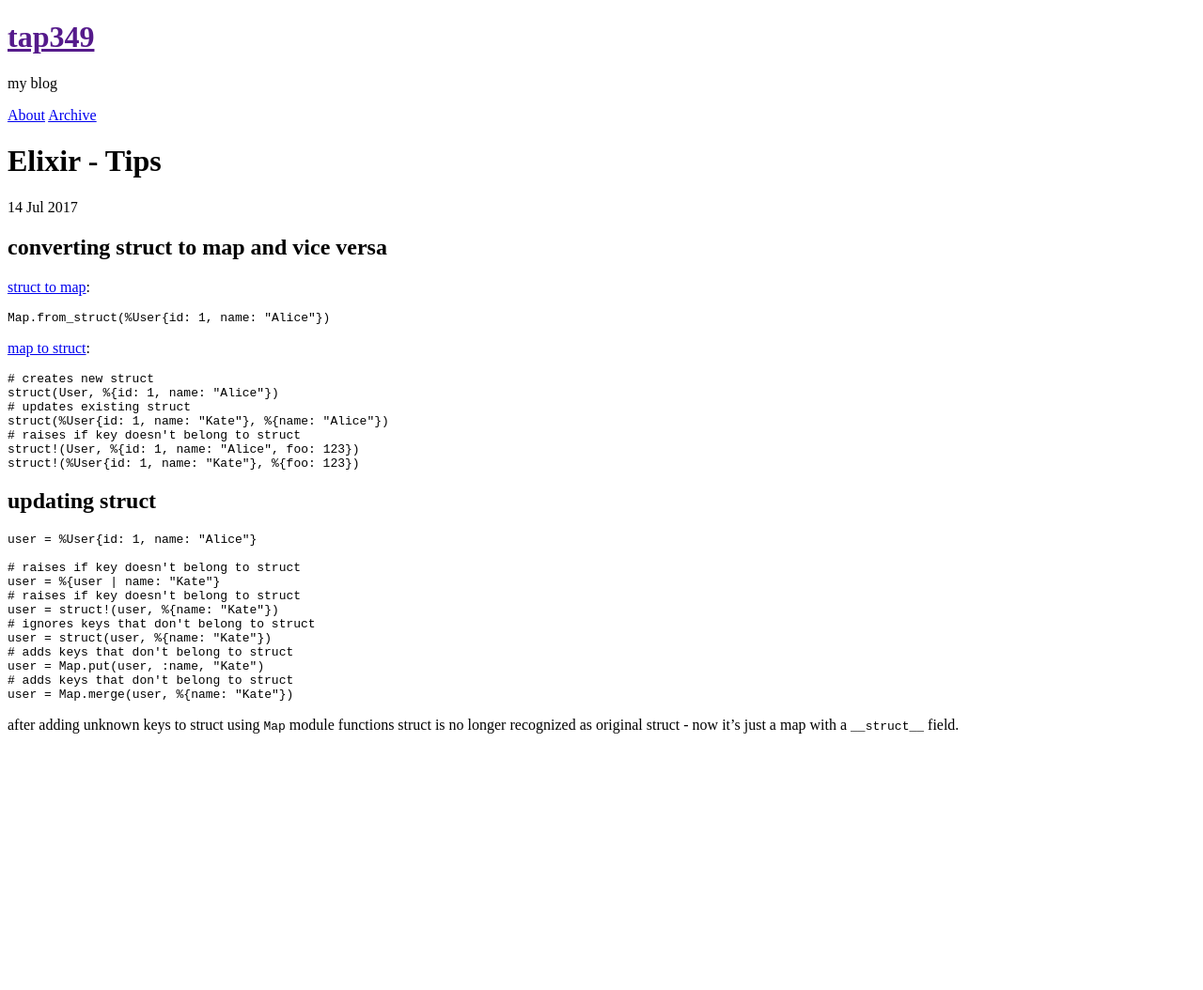
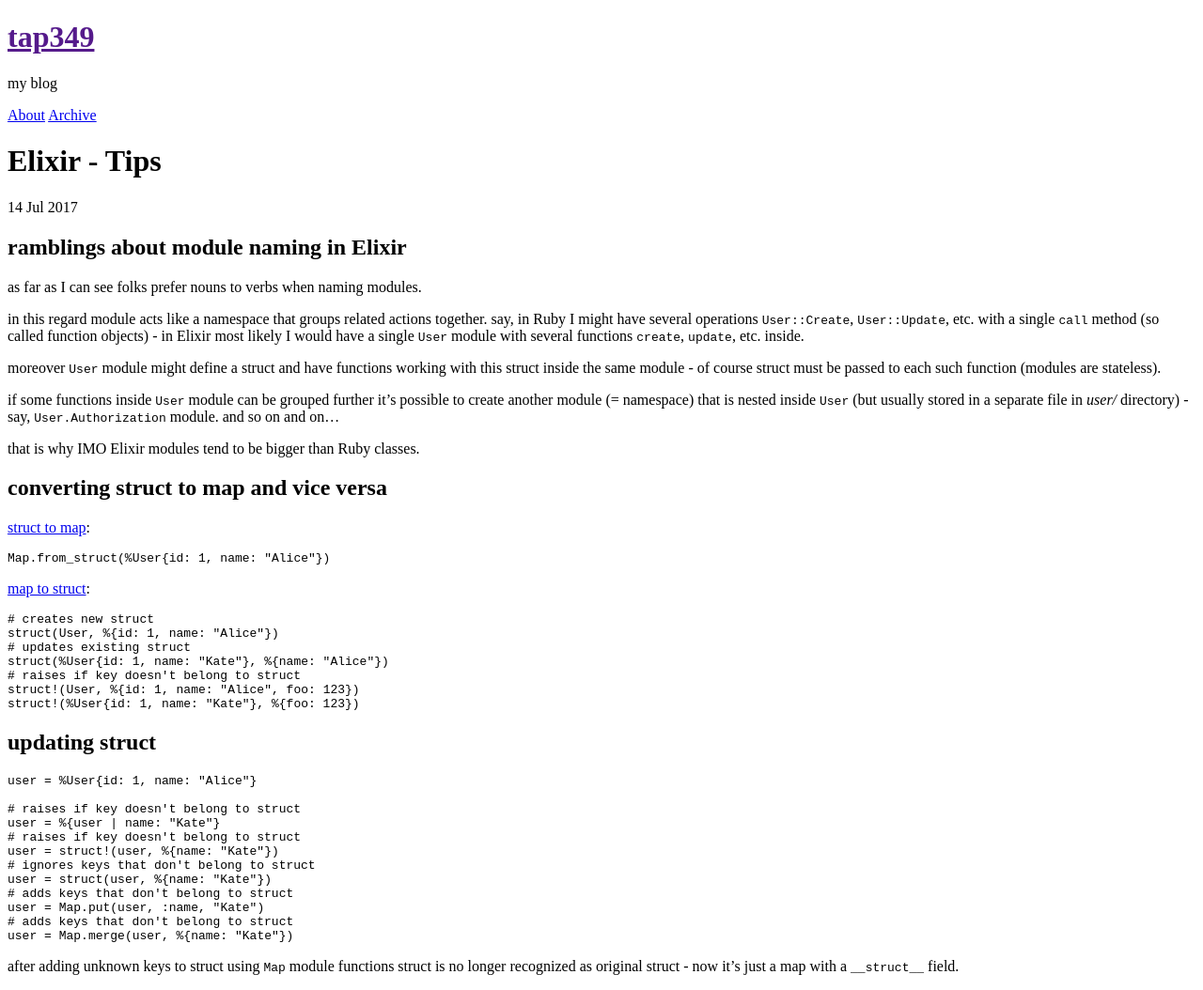
Before and after one commit to tap349/tap349.github.io, a Jekyll site: the page built from _posts/2017-07-14-elixir-tips.md, in a window 1280 px wide. Shown: the whole page at 94% size. Built offline with Jekyll 4.4.1, drawn with Linux system fonts in a browser that asks for light colours; before the commit the page ends 900 px from its top, so only the background shows below that.

Commit message:
update 2017-07-14_04:50:13

```diff
--- a/_posts/2017-07-14-elixir-tips.md
+++ b/_posts/2017-07-14-elixir-tips.md
@@ -7,6 +7,27 @@ categories: [elixir]
 ---
 
 <!-- more -->
+
+## ramblings about module naming in Elixir
+
+as far as I can see folks prefer nouns to verbs when naming modules.
+
+in this regard module acts like a namespace that groups related actions together.
+say, in Ruby I might have several operations `User::Create`, `User::Update`, etc.
+with a single `call` method (so called function objects) - in Elixir most likely
+I would have a single `User` module with several functions `create`, `update`,
+etc. inside.
+
+moreover `User` module might define a struct and have functions working with
+this struct inside the same module - of course struct must be passed to each
+such function (modules are stateless).
+
+if some functions inside `User` module can be grouped further it's possible to
+create another module (= namespace) that is nested inside `User` (but usually
+stored in a separate file in _user/_ directory) - say, `User.Authorization` module.
+and so on and on...
+
+that is why IMO Elixir modules tend to be bigger than Ruby classes.
 
 ## converting struct to map and vice versa
 
```
